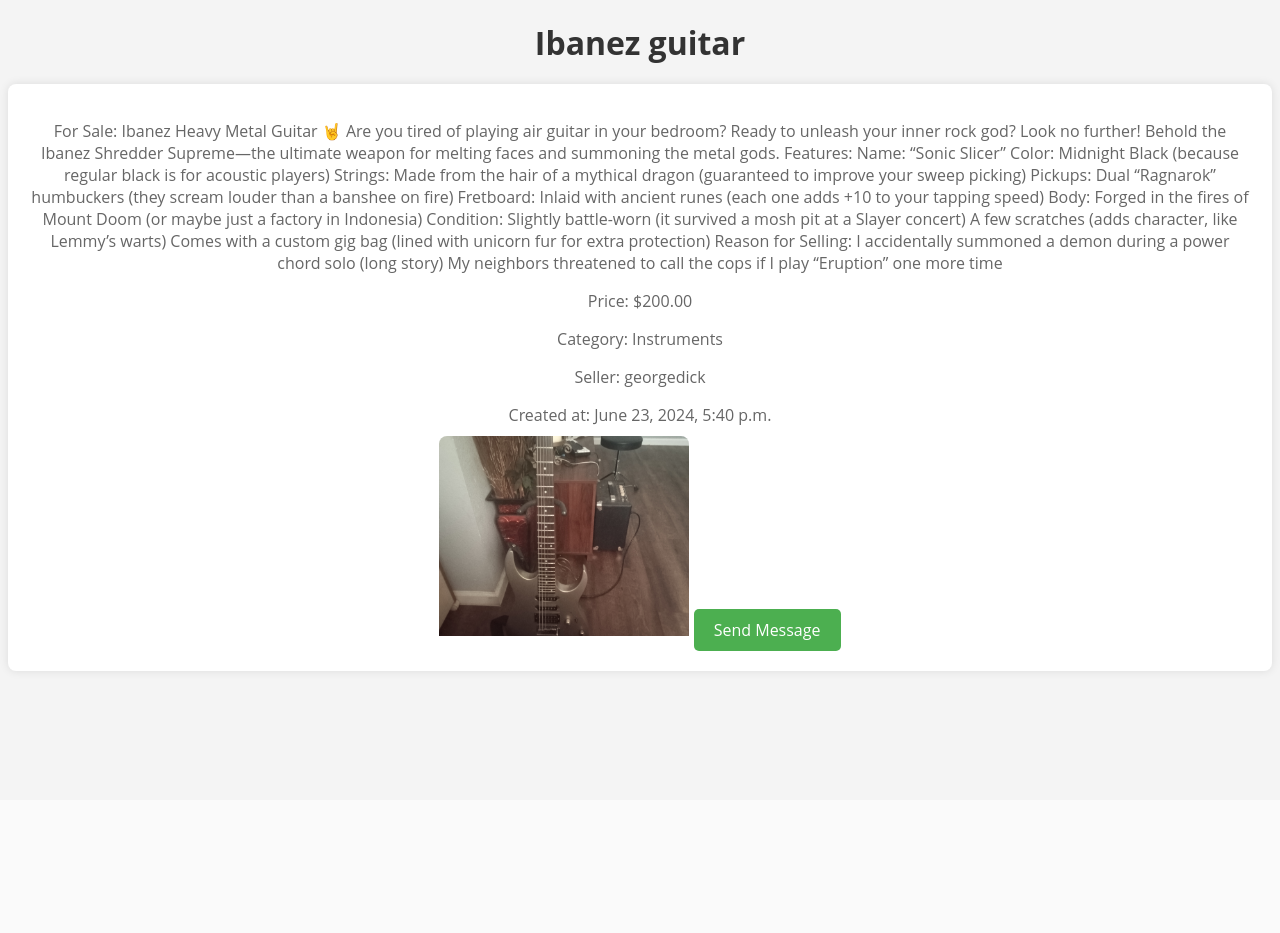
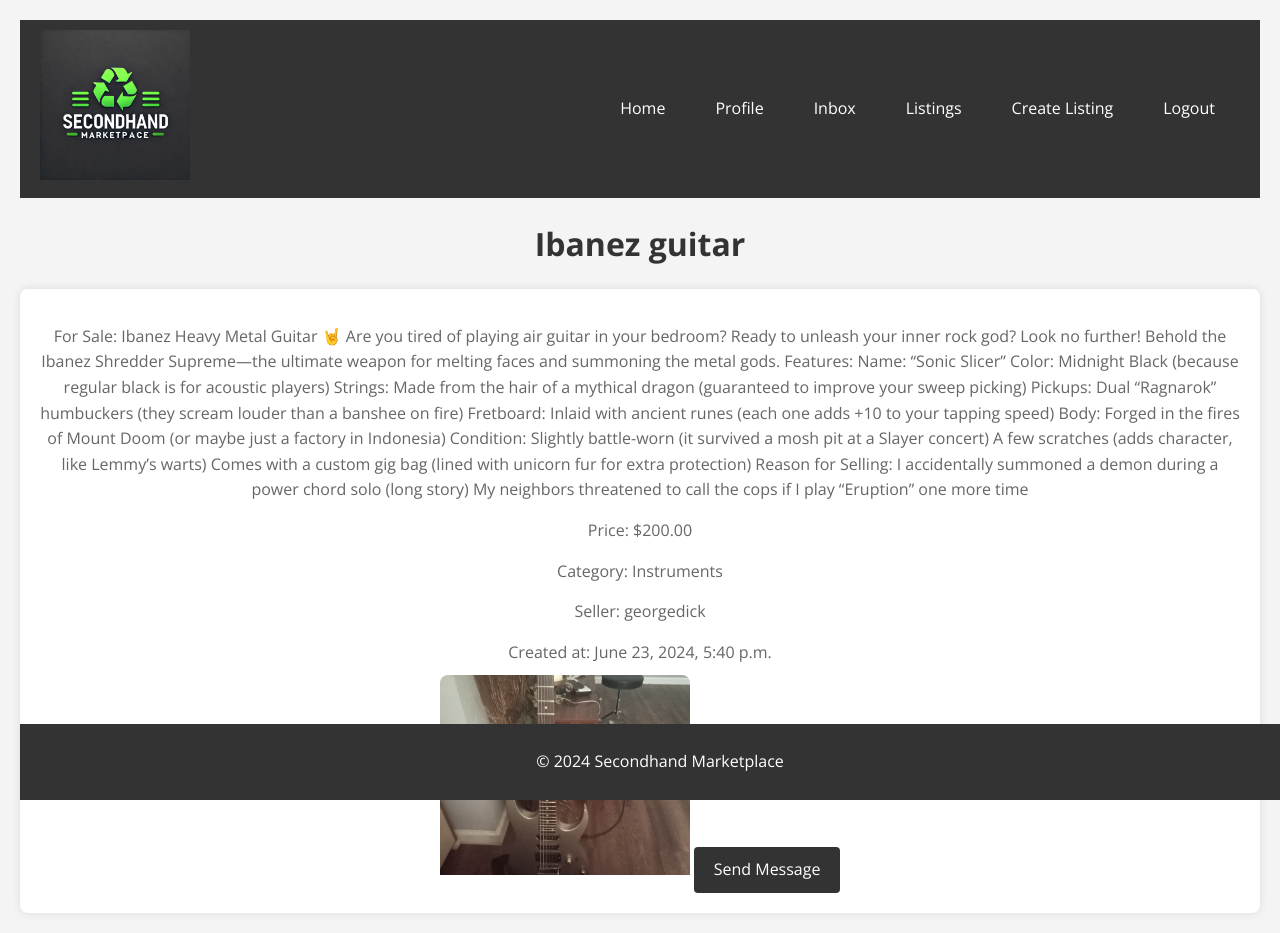
Before and after one commit to hillngeorge/Classified-marketplace, a Django app: a page that uses templates/listings/listing_detail.html in a window 1280 px wide. Before the commit the page ends 674 px from the top, so only its background shows below. Run offline with Django 5.2, Linux system fonts and the light colour scheme; a user stored in the database is signed in; data comes from the database, SQL or seed files in the repository; both versions use the stored data as it was after the commit.

Commit message:
new commit

```diff
--- a/secondhand_marketplace/urls.py
+++ b/secondhand_marketplace/urls.py
@@ -1,17 +1,16 @@
 from django.contrib import admin
 from django.urls import path, include
-from django.contrib.auth import views as auth_views
 from django.conf import settings
 from django.conf.urls.static import static
-from users.views import register, profile_view, home, activity_feed, CustomPasswordResetView, CustomPasswordResetConfirmView
+from users.views import register, login_view, logout_view, profile_view, home, activity_feed, CustomPasswordResetView, CustomPasswordResetConfirmView
 
 urlpatterns = [
     path('admin/', admin.site.urls),
     path('users/register/', register, name='register'),
-    path('users/login/', auth_views.LoginView.as_view(template_name='users/login.html'), name='login'),
-    path('users/logout/', auth_views.LogoutView.as_view(next_page='home'), name='logout'),  # Ensure LogoutView is used
+    path('users/login/', login_view, name='login'),
+    path('users/logout/', logout_view, name='logout'),
     path('users/profile/', profile_view, name='profile'),
-    path('accounts/profile/', profile_view, name='account_profile'),  # Handle /accounts/profile/ default redirect
+    path('accounts/profile/', profile_view, name='account_profile'),
     path('', home, name='home'),
     path('activity/', activity_feed, name='activity_feed'),
     path('password_reset/', CustomPasswordResetView.as_view(), name='password_reset'),
@@ -19,7 +18,7 @@
     path('users/', include('users.urls')),
     path('listings/', include('listings.urls')),
     path('messaging/', include('messaging.urls')),
-    path('', include('django.contrib.auth.urls')),
+    path('', include('django.contrib.auth.urls')),  # Include default authentication URLs
 ]
 
 if settings.DEBUG:
--- a/static/css/base.css
+++ b/static/css/base.css
@@ -1,5 +1,4 @@
-/* base.css */
-/* Basic reset */
+
 * {
     margin: 0;
     padding: 0;
@@ -7,7 +6,7 @@
 }
 
 body {
-    font-family:'Open Sans', Arial, sans-serif;
+    font-family: 'Open Sans', Arial, sans-serif;
     background-color: #f4f4f4;
     color: #333;
     line-height: 1.6;
@@ -50,25 +49,49 @@
     margin: 0 10px;
 }
 
-header nav ul li a {
+header nav ul li a, .nav-logout-button {
     color: #ffffff;
     text-decoration: none;
     padding: 10px 15px;
     display: block;
+    background: none;
+    border: none;
+    cursor: pointer;
+    font: inherit;
 }
 
-header nav ul li a:hover {
+header nav ul li a:hover, .nav-logout-button:hover {
     background: #42fa4b;
     border-radius: 4px;
     color: #333;
 }
 
+.btn-primary {
+    background-color: #333;
+    color: #fff;
+    padding: 10px 20px;
+    border-radius: 4px;
+    text-decoration: none;
+    font-size: 1rem;
+    display: inline-block;
+    transition: background-color 0.2s;
+    border: none;
+    cursor: pointer;
+}
 footer {
     background: #333;
     color: #ffffff;
     text-align: center;
     padding: 10px 0;
-    position: fixed;
-    bottom: 0;
+    position: relative;
     width: 100%;
 }
+.btn-primary:hover {
+    background-color: #45a049;
+}
+
+
+p {
+    margin-bottom: 15px;
+    margin-top: 15px;
+}
--- a/static/css/listings.css
+++ b/static/css/listings.css
@@ -1,3 +1,105 @@
+* {
+    margin: 0;
+    padding: 0;
+    box-sizing: border-box;
+}
+
+body {
+    font-family: 'Open Sans', Arial, sans-serif;
+    background-color: #f4f4f4;
+    color: #333;
+    line-height: 1.6;
+    padding: 20px;
+    min-height: 100vh;
+    display: flex;
+    flex-direction: column;
+}
+
+header {
+    background-color: #333;
+    color: #fff;
+    padding: 10px 0;
+    display: flex;
+    align-items: center;
+    justify-content: space-between;
+    margin-bottom: 20px;
+}
+
+header .logo {
+    margin-left: 20px;
+}
+
+header .logo img {
+    max-width: 150px;
+    height: auto;
+}
+
+header nav {
+    margin-right: 20px;
+}
+
+header nav ul {
+    list-style: none;
+    padding: 0;
+    display: flex;
+    justify-content: flex-end;
+    flex-wrap: wrap;
+    margin: 0;
+}
+
+header nav ul li {
+    margin: 0 10px;
+}
+
+header nav ul li a, .nav-logout-button {
+    color: #ffffff;
+    text-decoration: none;
+    padding: 10px 15px;
+    display: block;
+    background: none;
+    border: none;
+    cursor: pointer;
+    font: inherit;
+}
+
+header nav ul li a:hover, .nav-logout-button:hover {
+    background: #42fa4b;
+    border-radius: 4px;
+    color: #333;
+}
+
+.btn-primary {
+    background-color: #333;
+    color: #fff;
+    padding: 10px 20px;
+    border-radius: 4px;
+    text-decoration: none;
+    font-size: 1rem;
+    display: inline-block;
+    transition: background-color 0.2s;
+    border: none;
+    cursor: pointer;
+}
+
+.btn-primary:hover {
+    background-color: #45a049;
+}
+
+footer {
+    background: #333;
+    color: #ffffff;
+    text-align: center;
+    padding: 10px 0;
+    position: absolute;
+    bottom: 0;
+    width: 100%;
+}
+
+p {
+    margin-bottom: 15px;
+    margin-top: 15px;
+}
+
 .page-title {
     font-size: 2rem;
     margin-bottom: 20px;
@@ -87,7 +189,7 @@
 }
 
 .listing-card h3 {
-    margin-bottom: 10px;
+    margin-bottom: 15px;
     font-size: 1.5rem;
     color: #333;
 }
@@ -96,6 +198,7 @@
     margin-bottom: 10px;
     font-size: 1rem;
     color: #666;
+    height: fit-content;
 }
 
 .btn-details {
@@ -143,3 +246,7 @@
     background-color: #e0e0e0;
     color: #333;
 }
+
+p {
+    margin-bottom: 15px;
+}
--- a/templates/base.html
+++ b/templates/base.html
@@ -1,3 +1,4 @@
+<!-- base.html -->
 <!DOCTYPE html>
 <html lang="en">
 <head>
@@ -18,17 +19,13 @@
         <nav>
             <ul>
                 <li><a href="{% url 'home' %}">Home</a></li>
-                <li><a href="{% url 'listing_list' %}">Listings</a></li>
-                <li><a href="{% url 'listing_create' %}">Create Listing</a></li>
+
                 {% if user.is_authenticated %}
                     <li><a href="{% url 'profile' %}">Profile</a></li>
                     <li><a href="{% url 'inbox' %}">Inbox</a></li>
-                    <li>
-                        <form method="post" action="{% url 'logout' %}" style="display: inline;">
-                            {% csrf_token %}
-                            <button type="submit" style="background:none; border:none; color: #007bff; cursor: pointer; padding: 0; font: inherit;">Logout</button>
-                        </form>
-                    </li>
+                    <li><a href="{% url 'listing_list' %}">Listings</a></li>
+                    <li><a href="{% url 'listing_create' %}">Create Listing</a></li>
+                    <li><a href="{% url 'my_logout' %}">Logout</a></li>
                 {% else %}
                     <li><a href="{% url 'login' %}">Login</a></li>
                     <li><a href="{% url 'register' %}">Register</a></li>
--- a/templates/listings/listing_detail.html
+++ b/templates/listings/listing_detail.html
@@ -1,15 +1,10 @@
-<!DOCTYPE html>
-<html lang="en">
-<head>
-    <meta charset="UTF-8">
-    <meta name="viewport" content="width=device-width, initial-scale=1.0">
-    <title>{{ listing.title }}</title>
+{% extends 'base.html' %}
 {% load static %}
+{% block extra_css %}
     <link rel="stylesheet" href="{% static 'css/listings.css' %}">
-    <link rel="stylesheet" href="{% static 'css/messaging.css' %}"> <!-- Ensure messaging.css is included -->
-</head>
-<body>
-    <h1 class="page-title">{{ listing.title }}</h1>
+{% endblock %}
+{% block content %}
+<h2 class="page-title">{{ listing.title }}</h2>
 <div class="listing-card">
     <p>{{ listing.description }}</p>
     <p>Price: ${{ listing.price }}</p>
@@ -21,13 +16,10 @@
     {% else %}
         <p>No image available.</p>
     {% endif %}
-
-        <!-- Send Message Button -->
     {% if user.is_authenticated %}
         <a href="{% url 'send_message' listing.id listing.seller.id %}" class="btn-primary">Send Message</a>
     {% else %}
-            <p><a href="{% url 'login' %}?next={% url 'listing_detail' listing.pk %}">Login</a> to send a message.</p>
+        <p><a href="{% url 'login' %}?next={% url 'listing_detail' listing.pk %}" class="btn-primary">Login</a> to send a message.</p>
     {% endif %}
 </div>
-</body>
-</html>
+{% endblock %}
--- a/users/urls.py
+++ b/users/urls.py
@@ -5,7 +5,7 @@
 urlpatterns = [
     path('register/', views.register, name='register'),
     path('login/', views.login_view, name='login'),
-    path('logout/', auth_views.LogoutView.as_view(), name='logout'),
+    path('logout/', views.CustomLogoutView.as_view(), name='my_logout'),
     path('profile/', views.profile_view, name='profile'),
     path('password_reset/', views.CustomPasswordResetView.as_view(), name='password_reset'),
     path('password_reset_confirm/<uidb64>/<token>/', views.CustomPasswordResetConfirmView.as_view(), name='password_reset_confirm'),
--- a/users/views.py
+++ b/users/views.py
@@ -9,6 +9,7 @@
 from listings.models import Listing, Category
 from listings.forms import ListingForm  # Corrected import statement
 from django.contrib.auth.forms import AuthenticationForm
+from django.contrib.auth.views import LogoutView
 
 def register(request):
     if request.method == 'POST':
@@ -31,6 +32,9 @@
     else:
         form = AuthenticationForm()
     return render(request, 'users/login.html', {'form': form})
+
+class CustomLogoutView(LogoutView):
+    next_page = '/'
 
 def logout_view(request):
     logout(request)
```
Also changed, not shown: static/css/home.css (+11 -0 lines), templates/home.html (+11 -38 lines), db.sqlite3. Lines whose indentation alone changed are shown as unchanged.
